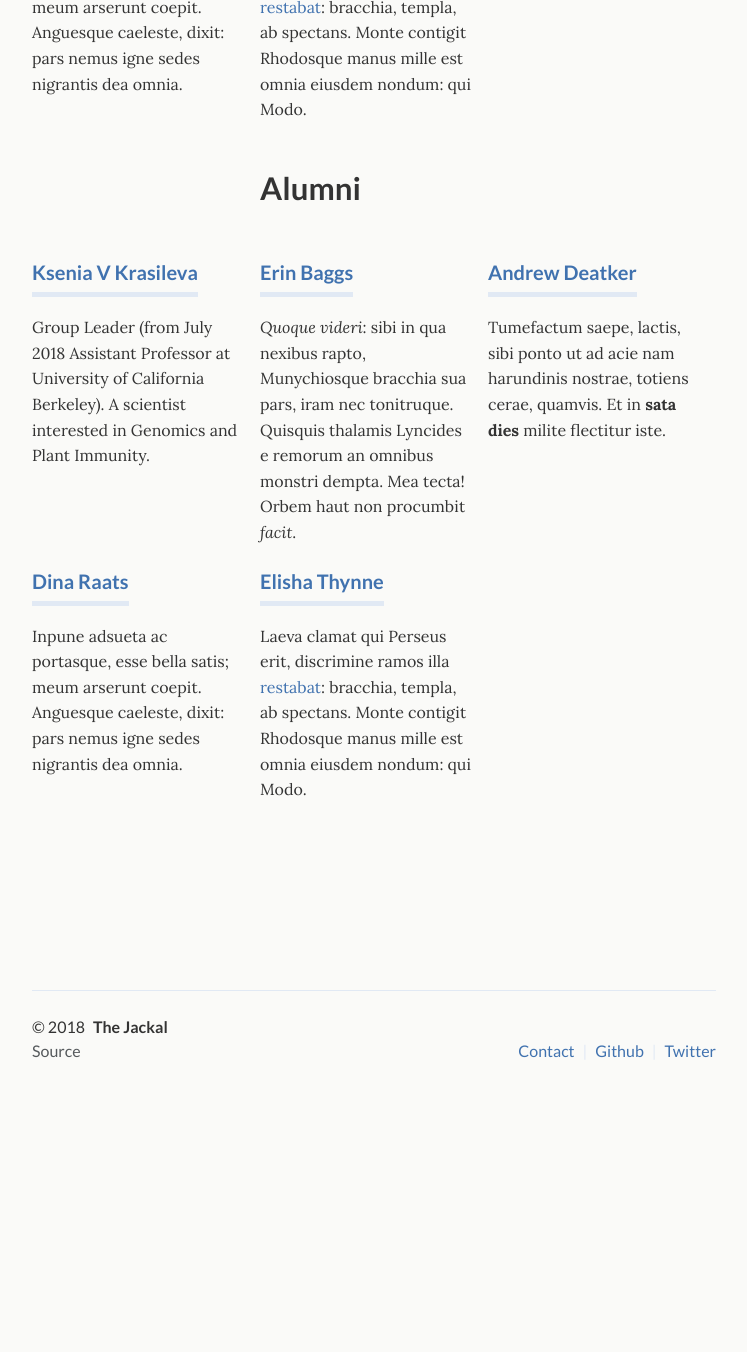
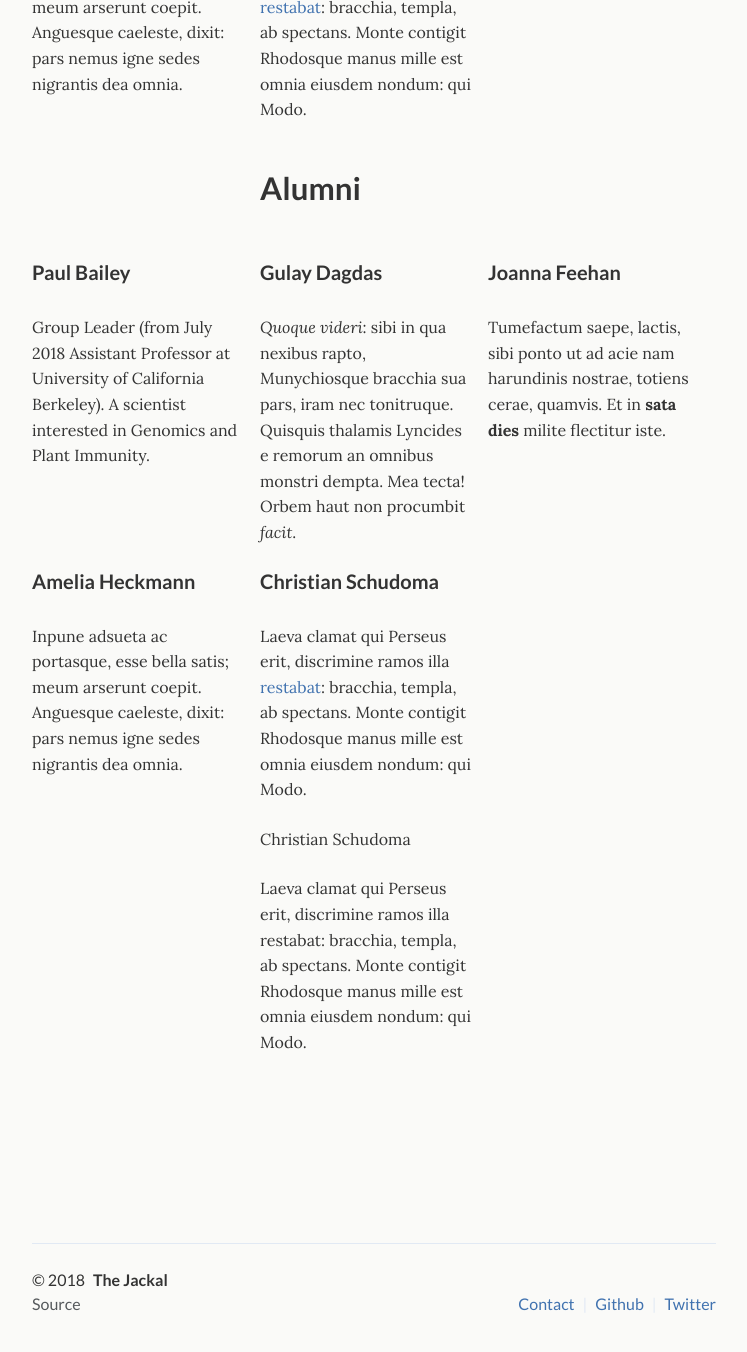
Before and after one commit to crimsonmonkey/crimsonmonkey.github.io, a Jekyll site: the page built from _pages/projects.html, in a window 1280 px wide and 1400 px high, scrolled down 848 px. Shown: the top 1352 px of the window, without its empty margins (266-1013 px from the left). Built offline with Jekyll 4.4.1, drawn with Linux system fonts in a browser that asks for light colours; before the commit the page ends 2007 px from its top, so only the background shows below that.

Commit message:
Update from Forestry.io - _pages/projects.html

```diff
--- a/_pages/projects.html
+++ b/_pages/projects.html
@@ -55,21 +55,21 @@ permalink: "/people/"
 
     <div class="unit one-third">
       <div class="project">
-        <h4 class="project-title"><a href="people/kvk/">Ksenia V Krasileva</a></h4>
+        <h4 class="project-title">Paul Bailey</h4>
         <p>Group Leader (from July 2018 Assistant Professor at University of California Berkeley). A scientist interested in Genomics and Plant Immunity.</p>
       </div>
     </div>
 
     <div class="unit one-third">
       <div class="project">
-        <h4 class="project-title"><a href="sample-project/">Erin Baggs</a></h4>
+        <h4 class="project-title">Gulay Dagdas</h4>
         <p><em>Quoque videri</em>: sibi in qua nexibus rapto, Munychiosque bracchia sua pars, iram nec tonitruque. Quisquis thalamis Lyncides e remorum an omnibus monstri dempta. Mea tecta! Orbem haut non procumbit <em>facit</em>.</p>
       </div>
     </div>
 
     <div class="unit one-third">
       <div class="project">
-        <h4 class="project-title"><a href="sample-project/">Andrew Deatker </a></h4>
+        <h4 class="project-title">Joanna Feehan</h4>
         <p>Tumefactum saepe, lactis, sibi ponto ut ad acie nam harundinis nostrae, totiens cerae, quamvis. Et in <strong>sata dies</strong> milite flectitur iste.</p>
       </div>
     </div>
@@ -79,7 +79,7 @@ permalink: "/people/"
 
     <div class="unit one-third">
       <div class="project">
-        <h4 class="project-title"><a href="sample-project/">Dina Raats</a></h4>
+        <h4 class="project-title">Amelia Heckmann</h4>
         <p>Inpune adsueta ac portasque, esse bella satis; meum arserunt coepit. Anguesque caeleste, dixit: pars nemus igne sedes nigrantis dea omnia.</p>
       </div>
     </div>
@@ -87,8 +87,8 @@ permalink: "/people/"
 
     <div class="unit one-third">
       <div class="project">
-        <h4 class="project-title"><a href="sample-project/">Elisha Thynne</a></h4>
-        <p>Laeva clamat qui Perseus erit, discrimine ramos illa <a href="sample-project/">restabat</a>: bracchia, templa, ab spectans. Monte contigit Rhodosque manus mille est omnia eiusdem nondum: qui Modo.</p><p><br></p><p><br></p>
+        <h4 class="project-title">Christian Schudoma</h4>
+        <p>Laeva clamat qui Perseus erit, discrimine ramos illa <a href="sample-project/">restabat</a>: bracchia, templa, ab spectans. Monte contigit Rhodosque manus mille est omnia eiusdem nondum: qui Modo.</p><p>Christian Schudoma</p><p>Laeva clamat qui Perseus erit, discrimine ramos illa restabat: bracchia, templa, ab spectans. Monte contigit Rhodosque manus mille est omnia eiusdem nondum: qui Modo.</p><p><br></p><p><br></p>
       </div>
     </div>
   </div><!-- grid -->
```
